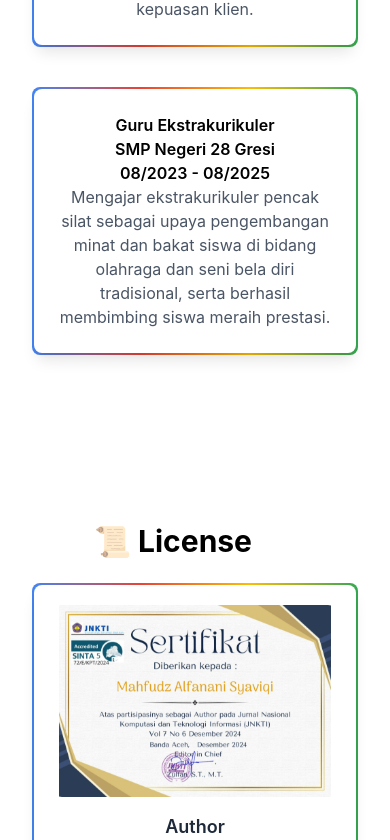
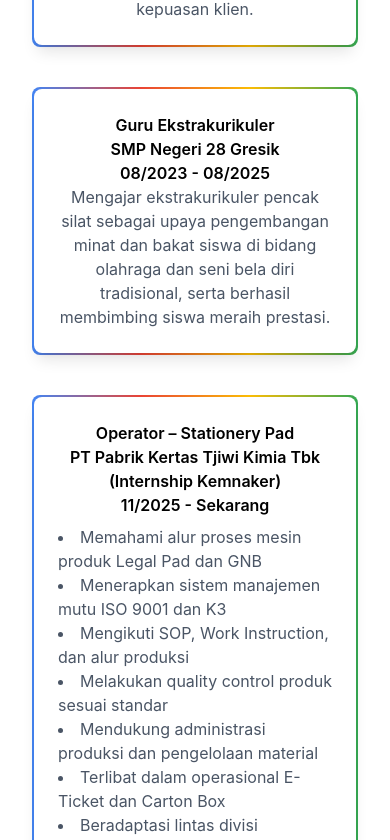
Before and after one commit to MahfudzWorks/Portofolio_Mahfudz, a React (Vite) app: page / in a window 390 px wide. Shown: the part 7419-8259 px from the top of the page. Built offline with nearby package versions, Linux system fonts and the light colour scheme.

Commit message:
Update Experience

```diff
--- a/src/pages/Experience.jsx
+++ b/src/pages/Experience.jsx
@@ -143,7 +143,7 @@
               Guru Ekstrakurikuler
             </h2>
             <h3 className="font-semibold">
-              SMP Negeri 28 Gresi
+              SMP Negeri 28 Gresik
             </h3>
             <h3 className="md:hidden font-semibold">
               08/2023 - 08/2025
@@ -157,6 +157,46 @@
         </div>
       </div>
 
+      <br />
+
+      <div className="relative flex flex-col md:flex-row md:justify-center text-center md:text-left mt-4 md:gap-8 px-8 mx-auto">
+        <div className="md:w-120 p-[2px] rounded-lg bg-[linear-gradient(to_right,#4285F4,#EA4335,#FBBC05,#34A853)]">
+          <div className="md:text-left text-center p-6 rounded-lg bg-white backdrop-blur-md shadow-lg">
+            <h2 className="font-semibold">Operator – Stationery Pad</h2>
+            <h3 className="font-semibold">
+              PT Pabrik Kertas Tjiwi Kimia Tbk (Internship Kemnaker)
+            </h3>
+            <h3 className="md:hidden font-semibold">
+              11/2025 - Sekarang
+            </h3>
+            <ul className="text-gray-600 mt-2 list-disc list-inside text-left">
+              <li>Memahami alur proses mesin produk Legal Pad dan GNB</li>
+              <li>Menerapkan sistem manajemen mutu ISO 9001 dan K3</li>
+              <li>Mengikuti SOP, Work Instruction, dan alur produksi</li>
+              <li>Melakukan quality control produk sesuai standar</li>
+              <li>Mendukung administrasi produksi dan pengelolaan material</li>
+              <li>Terlibat dalam operasional E-Ticket dan Carton Box</li>
+              <li>Beradaptasi lintas divisi (Finishing, Etiket, E-Material)</li>
+              <li>Menerapkan prinsip 6S di area kerja</li>
+            </ul>
+          </div>
+        </div>
+
+        <div className="hidden rounded-full w-16 h-16 md:flex items-center justify-center shrink-0 bg-[linear-gradient(to_right,#3b82f6,#ef4444,#facc15,#22c55e)] p-[2px]">
+          <div className="bg-white w-full h-full rounded-full flex items-center justify-center">
+            <img
+              src="assets/icon/folder.svg"
+              alt="folder"
+              className="w-8"
+            />
+          </div>
+        </div>
+
+        <div className="hidden md:flex w-120 md:text-left text-center">
+          <h3 className="py-5">11/2025 - Sekarang</h3>
+        </div>
+      </div>
+
       <div className="h-32" />
     </section>
   );
```
